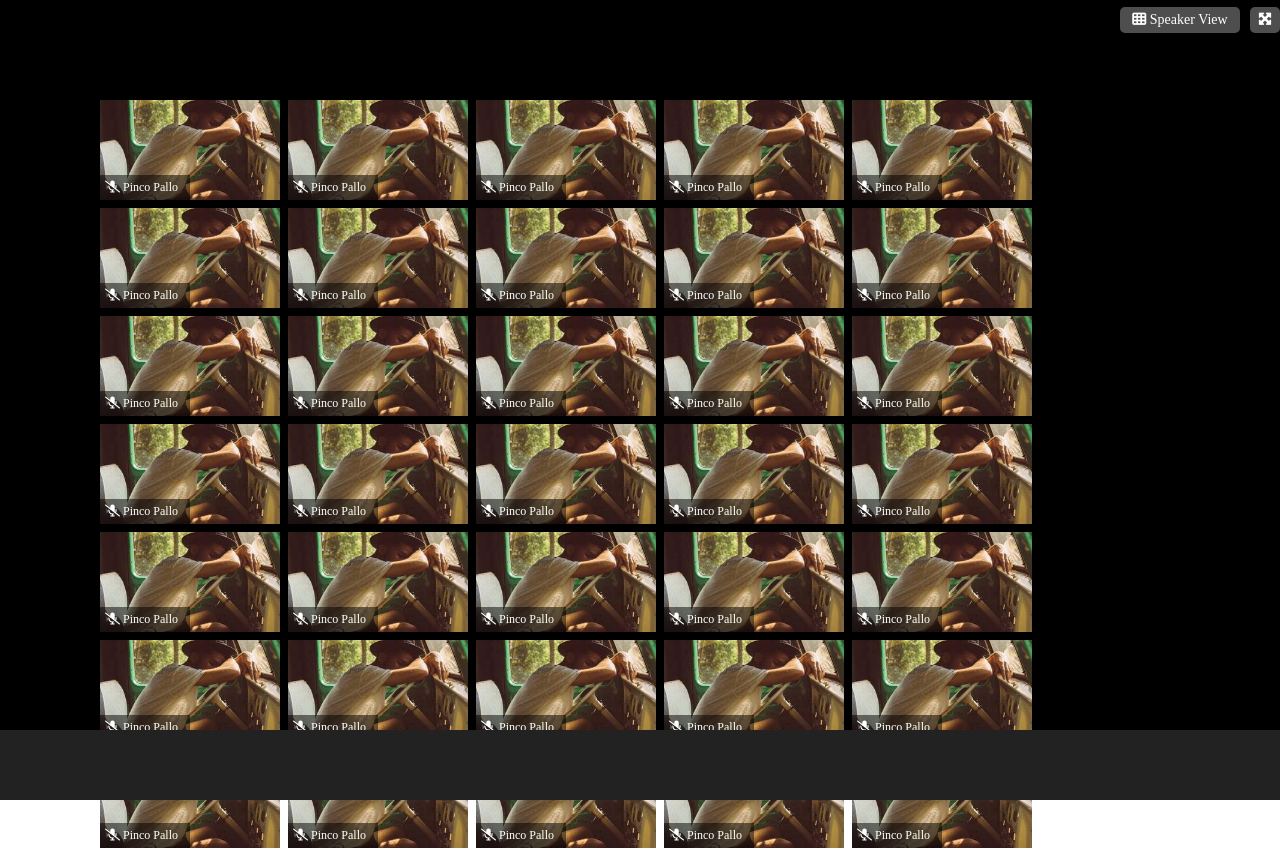
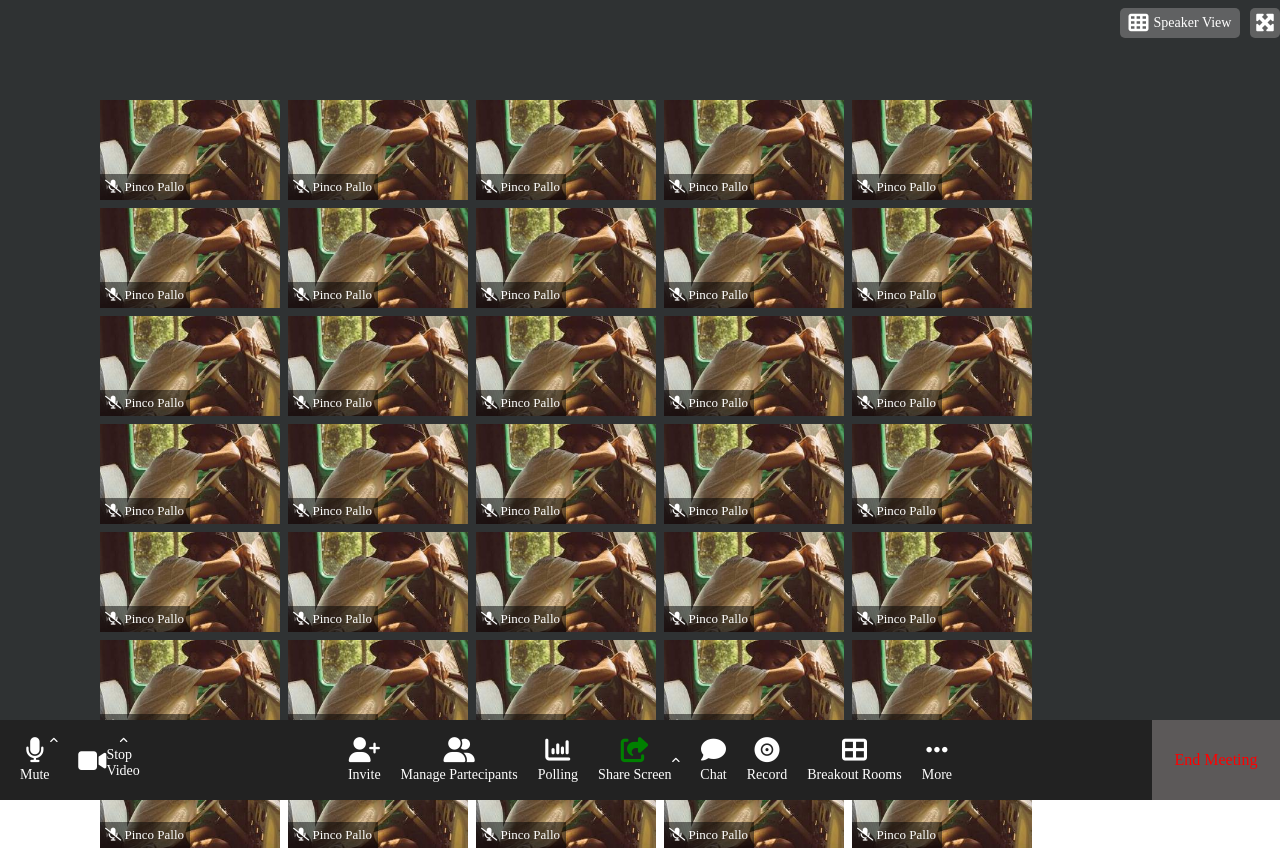
Before and after one commit to Lucacasamassima2001/html-css-zoom, a plain HTML site: page index.html in a window 1280 px wide. Drawn offline with Linux system fonts and the light colour scheme.

Commit message:
added fixed section,icons and comments

```diff
--- a/assets/style.css
+++ b/assets/style.css
@@ -4,18 +4,14 @@
     box-sizing: border-box;
 }
 
-/* .first-section{
-    background-color: black;
-    height: 100vh;
-    display: flex;
-    flex-wrap: wrap;
-    flex-shrink: none;
-} */
+
+
+/* MAIN SECTION WITH USER SCREEN */
 
 .container{
     padding: 100px;
     height: 100vh;
-    background-color: rgba(0,0,0,255);
+    background-color: rgb(47, 50, 51);
     display: flex;
     flex-wrap: wrap;
     gap: .5em;
@@ -25,29 +21,45 @@
 .speaker{
     color: white;
     padding: 5px;
-    font-size: 14px;
     background-color: rgba(128, 128, 128, 0.612);
     width: 120px;
     border-radius: 5px;
     height: fit-content;
-    text-align: center;
     position: absolute;
+    display: flex;
+    justify-content: center;
+    align-items: center;
     top: .5em;
     right: 40px;
+}
+
+.fa-solid.fa-table-cells{
+    font-size: 20px;
+}
+
+.speaker-text{
+    font-size: 14px;
+    margin-left: 5px;
 }
 
 .expand{
     color: white;
     padding: 5px;
-    font-size: 14px;
     background-color: rgba(128, 128, 128, 0.612);
     width: 30px;
     border-radius: 5px;
     height: fit-content;
-    text-align: center;
     position: absolute;
     top: .5em;
     right: 0;
+    display: flex;
+    justify-content: center;
+    align-items: center;
+}
+
+.fa-solid.fa-maximize{
+    font-size: 20px;
+
 }
 
 .user{
@@ -66,9 +78,16 @@
     left: 0;
     background-color: rgba(0,0,0,.5);
     color: white;
-    font-size: 12px;
+    font-size: 13px;
 }
 
+.name i{
+    font-size: 13px;
+}
+
+
+
+/* FIXED SECTION */
 
 .fixed-section{
     position: fixed;
@@ -76,6 +95,79 @@
     left: 0;
     z-index: 99;
     width: 100%;
-    height: 70px;
+    height: 80px;
     background-color: rgba(34,34,34,255);
+    display: flex;
+    align-items: center;
+    justify-content: space-between;
 }
+
+.mic-cam{
+    display: flex;
+    flex-direction: row;
+    width: 10%;
+    height: 50px;
+    color: white;
+}
+
+
+
+.icon{
+    height: 100%;
+    display: flex;
+    flex-direction: column;
+    justify-content: center;
+    align-items: center;
+    flex-wrap: wrap;
+    margin-left: 20px;
+}
+
+.text-options{
+    font-size: 14px;
+    margin-top: 5px;
+}
+
+
+
+
+i{
+    font-size: 25px;
+}
+
+i:hover{
+    cursor: pointer;
+}
+
+.fa-solid.fa-share-from-square{
+    color: green;
+}
+
+
+
+.arrow{
+    font-size: 10px;
+}
+
+
+
+ .options{
+    height: 50px;
+    display: flex;
+    justify-content: center;
+    color: white;
+
+}
+
+.end-call{
+    width: 10%;
+    height: 100%;
+    background-color: rgb(92, 89, 89);
+    display: flex;
+    justify-content: center;
+    align-items: center;
+    color: red;
+}
+
+.end-call:hover{
+    cursor: pointer;
+}
--- a/index.html
+++ b/index.html
@@ -10,11 +10,14 @@
 </head>
 <body>
     <main>
-        <section class="first-section">
+
+        <!-- USER SCREEN SECTION -->
+
+        <section>
         <div class="container">
             <div class="speaker">
                 <i class="fa-solid fa-table-cells"></i>
-                <span>Speaker View</span>
+                <span class="speaker-text">Speaker View</span>
             </div>
 
             <div class="expand">
@@ -267,15 +270,73 @@
         </div>
     </section>
 
+
+    <!-- FIXED SECTION -->
+
     <section class="fixed-section">
-
-    </section>
+        <div class="mic-cam">
+            <div class="icon">
+                <i class="fa-solid fa-microphone"></i>
+                <span class="text-options">Mute</span>
+            </div>
+            <i class="fa-solid fa-angle-up arrow"></i>
 
 
+            <div class="icon">
+                <i class="fa-solid fa-video"></i>
+                <span class="text-options">Stop Video</span>
+            </div>
+            <i class="fa-solid fa-angle-up arrow"></i>
+
+        </div>
+
+        <div class="options">
+            <div class="icon">
+                <i class="fa-solid fa-user-plus"></i>
+                <span class="text-options">Invite</span>
+            </div>
+
+            <div class="icon">
+                <i class="fa-solid fa-user-group"></i>
+                <span class="text-options">Manage Partecipants</span>
+            </div>
+
+            <div class="icon">
+                <i class="fa-solid fa-chart-column"></i>
+                <span class="text-options">Polling</span>
+            </div>
+
+            <div class="icon">
+                <i class="fa-solid fa-share-from-square"></i>
+                <span class="text-options">Share Screen</span>
+                <i class="fa-solid fa-angle-up arrow"></i>
+            </div>
+
+            <div class="icon">
+                <i class="fa-solid fa-comment"></i>
+                <span class="text-options">Chat</span>
+            </div>
+
+            <div class="icon">
+                <i class="fa-solid fa-record-vinyl"></i>
+                <span class="text-options">Record</span>
+            </div>
+
+            <div class="icon">
+                <i class="fa-solid fa-table-cells-large"></i>
+                <span class="text-options">Breakout Rooms</span>
+            </div>
+
+            <div class="icon">
+                <i class="fa-solid fa-ellipsis"></i>
+                <span class="text-options">More</span>
+            </div>
+        </div>
+
+        <div class="end-call">
+            <div>End Meeting</div>
+        </div>
+    </section>
     </main>
-
-
-
-
 </body>
 </html>
```
